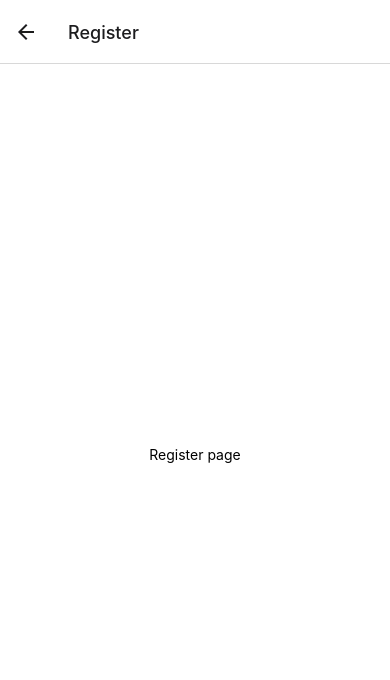
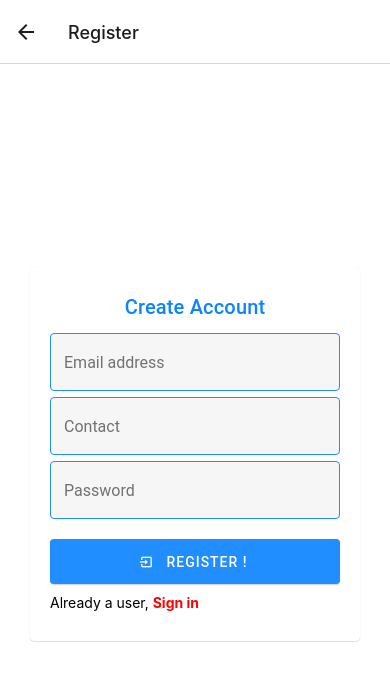
Before and after one commit to Shalini-2209/career-guidance-app-rn, a React Native app: screen /Register in a window 390 px wide. Shown: the top 680 px of the page. Built offline with nearby package versions, Linux system fonts and the light colour scheme; no server answers.

Commit message:
Designed screens 🔨

```diff
--- /dev/null
+++ b/src/components/Alert.js
@@ -0,0 +1,29 @@
+import React from "react";
+import {
+  Dialog,
+  Portal,
+  Paragraph,
+  Provider,
+  Button,
+} from "react-native-paper";
+
+const Alert = ({ alert, setAlert }) => {
+  const hideDialog = () => setAlert("");
+
+  return (
+    <Provider>
+      <Portal>
+        <Dialog visible={alert} onDismiss={hideDialog}>
+          <Dialog.Content>
+            <Paragraph>{alert}</Paragraph>
+          </Dialog.Content>
+          <Dialog.Actions>
+            <Button onPress={hideDialog}>Ok</Button>
+          </Dialog.Actions>
+        </Dialog>
+      </Portal>
+    </Provider>
+  );
+};
+
+export default Alert;
--- /dev/null
+++ b/src/screens/Coaches.js
@@ -0,0 +1,12 @@
+import React from "react";
+import { Text, View } from "react-native";
+
+const Coaches = () => {
+  return (
+    <View>
+      <Text>List of coaches</Text>
+    </View>
+  );
+};
+
+export default Coaches;
--- a/src/screens/Headlines.js
+++ b/src/screens/Headlines.js
@@ -1,15 +1,17 @@
 import { StatusBar } from "expo-status-bar";
 import axios from "axios";
 import React, { useEffect, useState } from "react";
+import { NEWS_API_KEY } from "../../config";
 import { StyleSheet, Text, View } from "react-native";
 
 export default function Headlines() {
   const [articles, setArticles] = new useState([]);
+  let API = NEWS_API_KEY;
   useEffect(() => {
-    async function getUser() {
+    async function getArticles() {
       try {
         const response = await axios.get(
-          "https://newsapi.org/v2/everything?q=tesla&from=2021-10-08&sortBy=publishedAt&apiKey=bec3b5d40ea2429391097e1f339ea49b"
+          `https://newsapi.org/v2/top-headlines?sources=techcrunch&apiKey=${API}`
         );
         setArticles(response);
       } catch (error) {
@@ -17,8 +19,10 @@ export default function Headlines() {
       }
     }
 
-    getUser();
+    getArticles();
   }, []);
+
+  console.log({ articles });
 
   return (
     <View style={styles.container}>
--- a/src/screens/Login.js
+++ b/src/screens/Login.js
@@ -1,23 +1,32 @@
-import { Text, View, StyleSheet } from "react-native";
-import { TextInput, Button } from "react-native-paper";
+import { View, StyleSheet, Text } from "react-native";
+import { TextInput, Card, Button, Title } from "react-native-paper";
 import { basic, dark } from "../default/colors";
 import React from "react";
 
-const Login = () => {
+const Login = ({ navigation }) => {
   return (
+    <>
       <View style={styles.container}>
+        <Card style={{ padding: 20 }}>
+          <Title
+            style={{ textAlign: "center", color: dark, marginVertical: 5 }}
+          >
+            Sign in to continue..
+          </Title>
+
           <TextInput
             mode="outlined"
             label="Email address"
             placeholder="Enter email"
-        style={{ marginBottom: 10 }}
+            // style={{ marginBottom: 10 }}
             outlineColor={basic}
             activeOutlineColor={dark}
+
             // right={<TextInput.Affix text="/100" />}
           />
-
           <TextInput
             mode="outlined"
+            k
             label="Password"
             placeholder="Enter secret code"
             outlineColor={basic}
@@ -27,13 +36,25 @@ const Login = () => {
           <Button
             icon="import"
             mode="contained"
-        style={{ marginTop: 20, padding: 5 }}
+            style={{ marginTop: 20, padding: "2%" }}
             color={basic}
             onPress={() => console.log("Pressed")}
           >
             Log me in !
           </Button>
+
+          <Text style={{ marginVertical: 10 }}>
+            I m a new user,{" "}
+            <Text
+              style={{ fontWeight: "bold", color: "red" }}
+              onPress={() => navigation.navigate("Register")}
+            >
+              Sign up
+            </Text>
+          </Text>
+        </Card>
       </View>
+    </>
   );
 };
 
@@ -41,8 +62,11 @@ const styles = StyleSheet.create({
   container: {
     flex: 1,
     backgroundColor: "white",
-    alignItems: "center",
+    padding: 30,
+    // alignItems: "center",
     justifyContent: "center",
+    // width: "75%",
+    height: "100%",
   },
 });
 
--- a/src/screens/Register.js
+++ b/src/screens/Register.js
@@ -1,11 +1,86 @@
-import { Text, View, StyleSheet } from "react-native";
-import React from "react";
+import { View, StyleSheet, Text } from "react-native";
+import { TextInput, Card, Button, Title } from "react-native-paper";
+import { basic, dark } from "../default/colors";
+import Alert from "../components/Alert";
+import React, { useState, useEffect } from "react";
 
-const Register = () => {
+const Login = ({ navigation }) => {
+  const initalState = {
+    name: "",
+    pwd: "",
+    contact: "",
+  };
+
+  const [form, setForm] = useState(initalState);
+  const [alert, setAlert] = useState("");
+
+  useEffect(() => {
+    <Alert alert={alert} setAlert={setAlert} />;
+  }, [alert]);
+
+  const handleRegister = () => {};
+
   return (
-    <View style={styles.container}>
-      <Text>Register page</Text>
-    </View>
+    <>
+      <View style={styles.container}>
+        <Card style={{ padding: 20 }}>
+          <Title
+            style={{ textAlign: "center", color: dark, marginVertical: 5 }}
+          >
+            Create Account
+          </Title>
+
+          <TextInput
+            mode="outlined"
+            label="Email address"
+            placeholder="Enter email"
+            // style={{ marginBottom: 10 }}
+            outlineColor={basic}
+            activeOutlineColor={dark}
+          />
+
+          <TextInput
+            mode="outlined"
+            label="Contact"
+            placeholder="Enter contact number"
+            // style={{ marginBottom: 10 }}
+            outlineColor={basic}
+            activeOutlineColor={dark}
+            keyboardType="numeric"
+            right={<TextInput.Affix text="/10" />}
+          />
+
+          <TextInput
+            mode="outlined"
+            k
+            label="Password"
+            placeholder="Enter secret code"
+            outlineColor={basic}
+            activeOutlineColor={dark}
+          />
+
+          <Button
+            icon="import"
+            mode="contained"
+            style={{ marginTop: 20, padding: "2%" }}
+            color={basic}
+            onPress={handleRegister}
+          >
+            Register !
+          </Button>
+
+          <Text style={{ marginVertical: 10 }}>
+            Already a user,{" "}
+            <Text
+              style={{ fontWeight: "bold", color: "red" }}
+              onPress={() => navigation.navigate("Login")}
+            >
+              Sign in
+            </Text>
+          </Text>
+        </Card>
+      </View>
+    </>
   );
 };
 
@@ -13,9 +88,12 @@ const styles = StyleSheet.create({
   container: {
     flex: 1,
     backgroundColor: "white",
-    alignItems: "center",
+    padding: 30,
+    // alignItems: "center",
     justifyContent: "center",
+    // width: "75%",
+    height: "100%",
   },
 });
 
-export default Register;
+export default Login;
```
Lines whose indentation alone changed are shown as unchanged.
